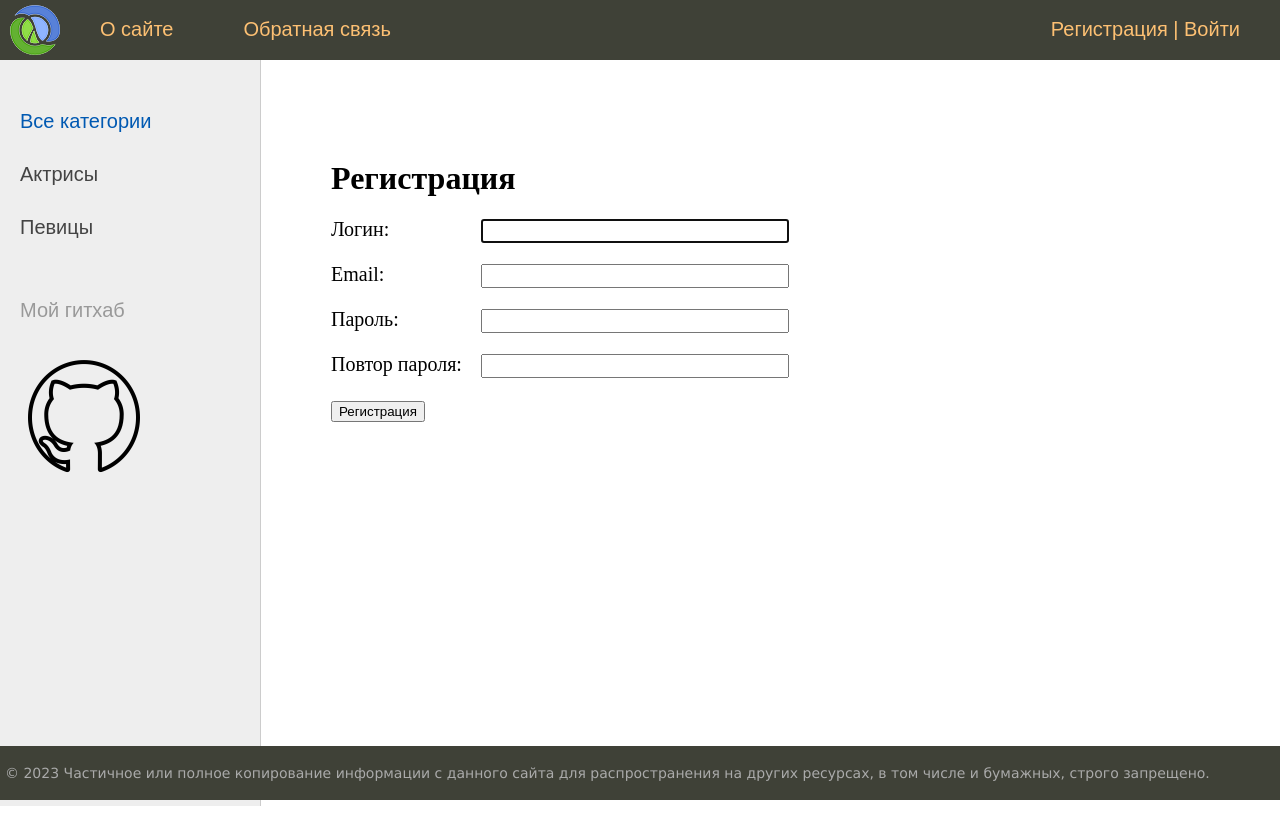
After one commit to MaxIlyuhin/Ilyukhin_Django_First_Site, a Django app: page /register/ in a window 1280 px wide. The commit adds this page. Run offline with Django 4.2, Linux system fonts and the light colour scheme; data comes from the database, SQL or seed files in the repository; both versions use the stored data as it was after the commit.

Commit message:
Adding Registration

```diff
--- a/ilyukhinsite/women/forms.py
+++ b/ilyukhinsite/women/forms.py
@@ -1,4 +1,6 @@
 from django import forms
+from django.contrib.auth.forms import UserCreationForm
+from django.contrib.auth.models import User
 from django.core.exceptions import ValidationError
 
 from .models import *
@@ -22,3 +24,13 @@ class AddPostForm(forms.ModelForm):
             raise ValidationError('Длина превышает 200 символов')
 
         return title
+
+
+class RegisterUserForm(UserCreationForm):
+    username = forms.CharField(label='Логин', widget=forms.TextInput(attrs={'class': 'form-input'}))
+    email = forms.EmailField(label='Email', widget=forms.EmailInput(attrs={'class': 'form-input'}))
+    password1 = forms.CharField(label='Пароль', widget=forms.PasswordInput(attrs={'class': 'form-input'}))
+    password2 = forms.CharField(label='Повтор пароля', widget=forms.PasswordInput(attrs={'class': 'form-input'}))
+    class Meta:
+        model = User
+        fields = ('username', 'email', 'password1', 'password2')
--- a/ilyukhinsite/women/static/women/css/styles.css
+++ b/ilyukhinsite/women/static/women/css/styles.css
@@ -194,13 +194,13 @@ div.button {
 }
 .left-chapters ul li.share a.share-yt {
 	width: 100%;
-	height: 30px;
-	background: url('../images/share_yt.png') no-repeat 0 0
+	height: 140px;
+	background: url('../images/git.png') no-repeat 0 0
 }
 .left-chapters ul li.share a.share-yt:hover {
 	width: 100%;
-	height: 30px;
-	background: url('../images/share_yt.png') no-repeat 0 -30px
+	height: 140px;
+	background: url('../images/git.png') no-repeat 0 -5px
 }
 
 .content {
--- a/ilyukhinsite/women/templates/women/base.html
+++ b/ilyukhinsite/women/templates/women/base.html
@@ -17,12 +17,9 @@
 			<ul id="mainmenu" class="mainmenu">
 			<li class="logo"><a href="{% url 'home' %}"><div class="logo"></div></a></li>
 {% for m in menu %}
-	{% if not forloop.last %}
 			<li><a href="{% url m.url_name %}">{{m.title}}</a></li>
-	{% else %}
-			<li class="last"><a href="{% url m.url_name %}">{{m.title}}</a></li>
-	{% endif %}
 {% endfor %}
+				<li class="last"><a href="{% url 'register' %}">Регистрация</a> | <a href="{% url 'login' %}">Войти</a></li>
 			</ul>
 			<div class="clear"></div>
 		</div>
@@ -52,8 +49,8 @@
 
 
 		<li class="share">
-		<p>Наш канал</p>
-		<a class="share-yt" href="https://www.youtube.com/channel/UClJzWfGWuGJL2t-3dYKcHTA/playlists" target="_blank" rel="nofollow"></a>
+		<p>Мой гитхаб</p>
+		<a class="share-yt" href="https://github.com/MaxIlyuhin" target="_blank" rel="nofollow"></a>
 		</li>
 	</ul>
 </td>
--- /dev/null
+++ b/ilyukhinsite/women/templates/women/register.html
@@ -0,0 +1,17 @@
+{% extends 'women/base.html' %}
+
+{% block content %}
+<h1>{{title}}</h1>
+
+<form method="post">
+  {% csrf_token %}
+
+{% for f in form %}
+<p><label class="form-label" for="{{ f.id_for_label }}">{{f.label}}: </label>{{ f }}</p>
+<div class="form-error">{{ f.errors }}</div>
+{% endfor %}
+
+  <button type="submit">Регистрация</button>
+</form>
+
+{% endblock %}
--- a/ilyukhinsite/women/urls.py
+++ b/ilyukhinsite/women/urls.py
@@ -3,11 +3,12 @@ from django.urls import path, re_path
 from .views import *
 
 urlpatterns = [
-    path('', WomenHome.as_view(), name='home'),    # https://127.0.0.1:8000/
+    path('', WomenHome.as_view(), name='home'),
     path('about/', about, name='about'),
     path('addpage/', AddPage.as_view(), name='add_page'),
     path('contact/', contact, name='contact'),
     path('login/', login, name='login'),
+    path('register/', RegisterUser.as_view(), name='register'),
     path('post/<slug:post_slug>/', ShowPost.as_view(), name='post'),
-    path('category/<slug:cat_slug>/', WomenCategory.as_view(), name="category")
+    path('category/<slug:cat_slug>/', WomenCategory.as_view(), name='category'),
 ]
--- a/ilyukhinsite/women/utils.py
+++ b/ilyukhinsite/women/utils.py
@@ -5,7 +5,6 @@ from .models import *
 menu = [{'title': "О сайте", "url_name": 'about'},
         {'title': "Добавить статью", "url_name": 'add_page'},
         {'title': "Обратная связь", "url_name": 'contact'},
-        {'title': "Войти", "url_name": 'login'}
 ]
 
 
--- a/ilyukhinsite/women/views.py
+++ b/ilyukhinsite/women/views.py
@@ -9,6 +9,7 @@ from django.contrib.auth.mixins import LoginRequiredMixin
 from .forms import *
 from .models import *
 from .utils import *
+
 
 class WomenHome(DataMixin, ListView):
     model = Women
@@ -133,3 +134,13 @@ class WomenCategory(DataMixin, ListView):
 #     }
 #
 #     return render(request, 'women/index.html', context=context)
+
+class RegisterUser(DataMixin, CreateView):
+    form_class = RegisterUserForm
+    template_name = 'women/register.html'
+    success_url = reverse_lazy('login')
+
+    def get_context_data(self, *, object_list=None, **kwargs):
+        context = super().get_context_data(**kwargs)
+        c_def = self.get_user_context(title="Регистрация")
+        return dict(list(context.items()) + list(c_def.items()))
```
Also changed, not shown: ilyukhinsite/db.sqlite3.
